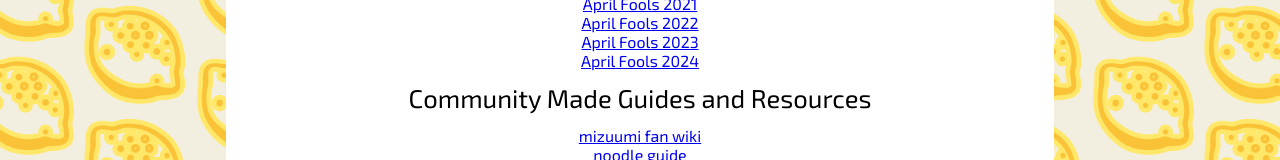
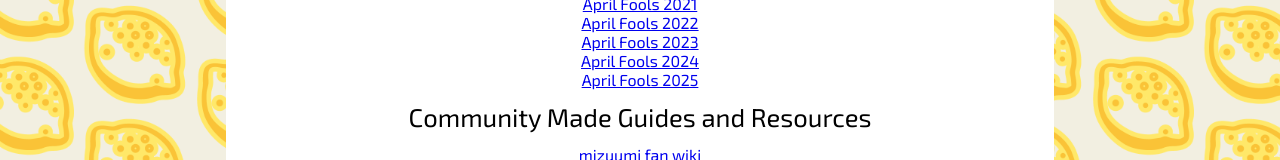
Before and after one commit to toughlovearena/about.toughlovearena.com, a Next.js app: page /community in a window 1280 px wide. Shown: the part 224-384 px from the top of the page. Built offline with nearby package versions, Linux system fonts and the light colour scheme.

Commit message:
add af25 link

```diff
--- a/data/links.ts
+++ b/data/links.ts
@@ -161,6 +161,9 @@ export const AprilFoolsArchives: SimpleLink[] = [{
 }, {
   title: 'April Fools 2024',
   url: 'https://aprilfools2024.toughlovearena.com/',
+}, {
+  title: 'April Fools 2025',
+  url: 'https://aprilfools2025.toughlovearena.com/',
 }];
 
 export const CommunityResources: SimpleLink[] = [{
```
